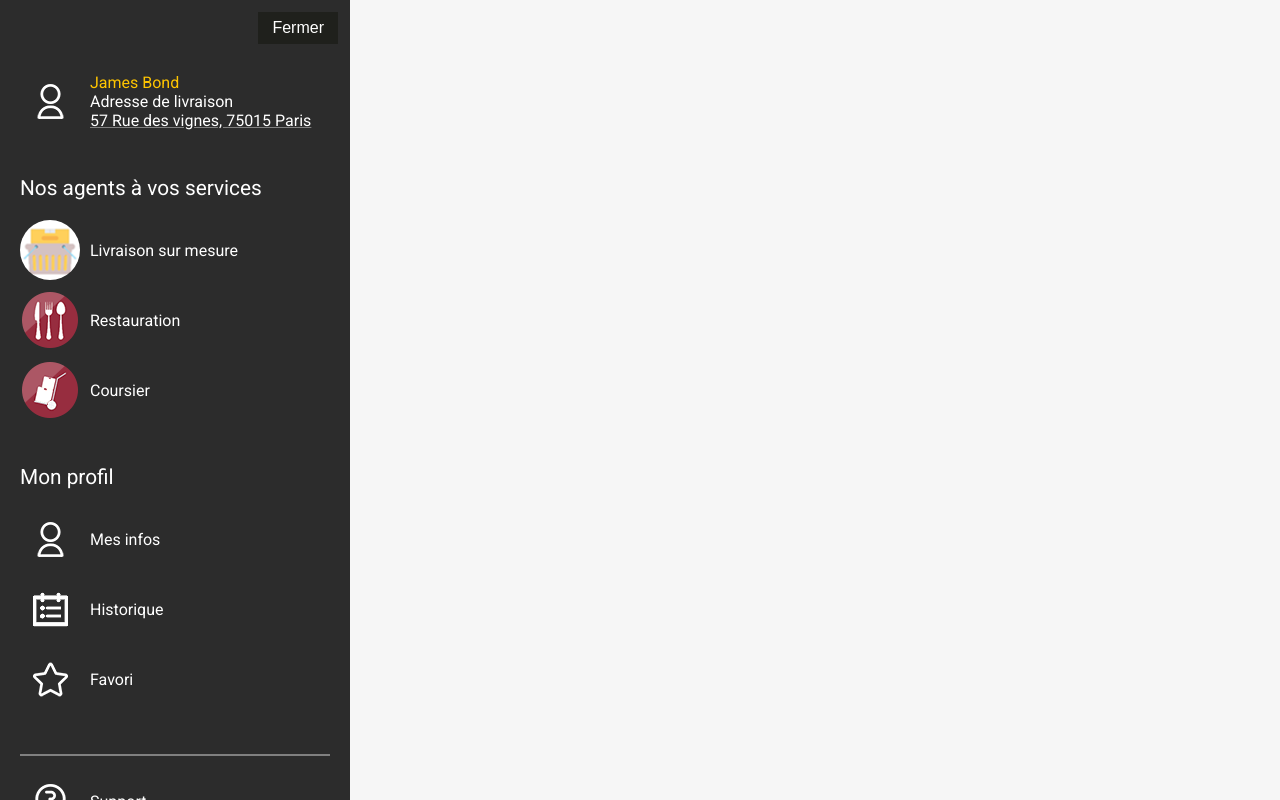
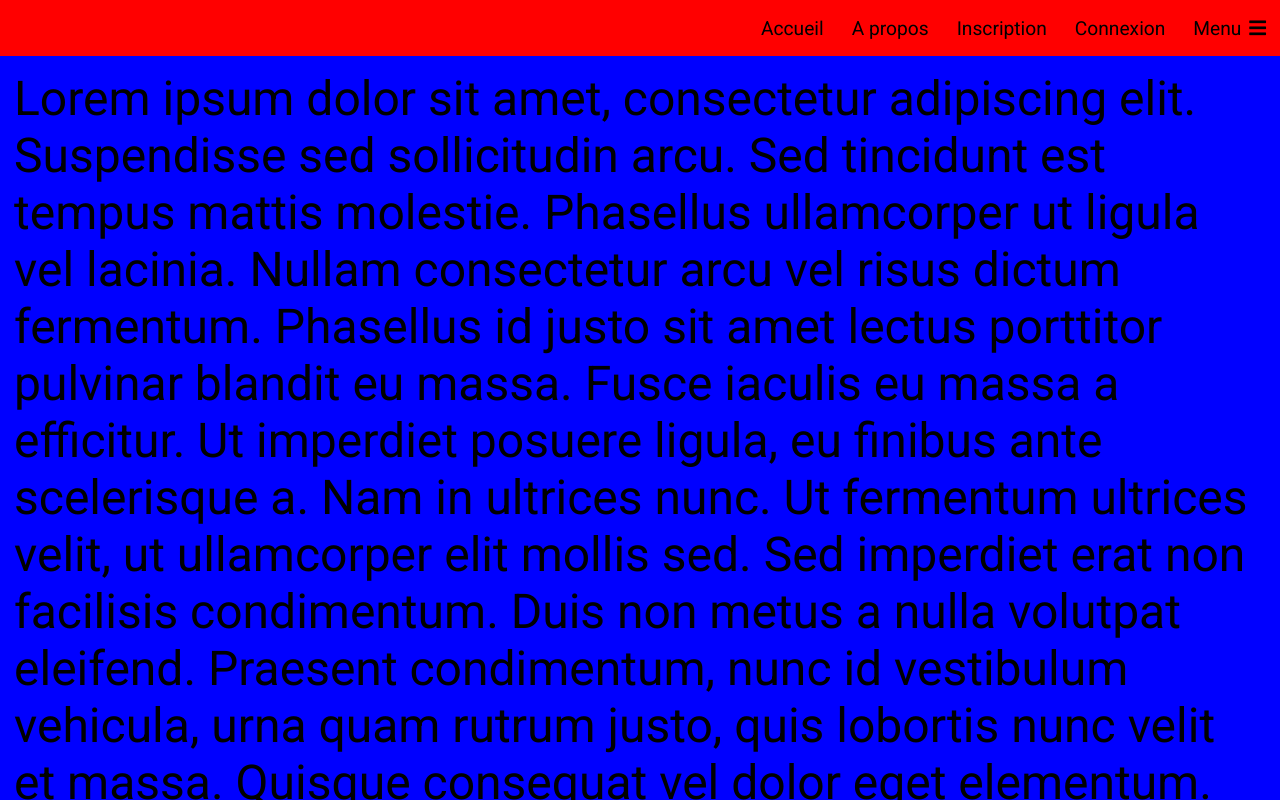
Before and after one commit to musps/reactjs-bts, a React app: page / in a window 1280 px wide. Built offline with nearby package versions, Linux system fonts and the light colour scheme.

Commit message:
add nav bar

```diff
--- a/public/index.html
+++ b/public/index.html
@@ -11,6 +11,8 @@
     <link rel="manifest" href="%PUBLIC_URL%/manifest.json">
     <link rel="shortcut icon" href="%PUBLIC_URL%/favicon.ico">
     <link href="https://fonts.googleapis.com/css?family=Roboto" rel="stylesheet">
+    <link rel="stylesheet" href="https://use.fontawesome.com/releases/v5.0.12/css/all.css" integrity="sha384-G0fIWCsCzJIMAVNQPfjH08cyYaUtMwjJwqiRKxxE/rx96Uroj1BtIQ6MLJuheaO9" crossorigin="anonymous">
+
     <!--
       Notice the use of %PUBLIC_URL% in the tags above.
       It will be replaced with the URL of the `public` folder during the build.
--- a/src/App.css
+++ b/src/App.css
@@ -9,3 +9,97 @@ body {
   border: 0;
   padding: 0;
 }
+
+.navBar {
+  width: 100%;
+  height: 56px;
+  background: red;
+  position: fixed;
+}
+
+.navBar > ul {
+  list-style: none;
+  margin: 0;
+  padding: 0;
+  display: flex;
+  flex-direction: row;
+  justify-content: flex-end;
+  flex-wrap: nowrap;
+  align-items: center;
+  height: 100%;
+}
+
+.navBar > ul > li {
+  margin: 0;
+  padding: 0;
+  padding: 0 14px;
+  font-size: 1.2em;
+  cursor: pointer;
+}
+
+.paddingIcon {
+  padding-left: 3px;
+}
+
+.closeMenuIcon {
+  font-size: 1.2em;
+}
+
+.content {
+  width: 100%;
+  height: calc(100% - 56px);
+  display: flex;
+  flex-direction: row;
+  flex-wrap: nowrap;
+}
+
+.pageSection {
+  flex-grow: 1;
+  background: blue;
+  display: flex;
+  color: black;
+  overflow-y: scroll;
+  height: calc(100vh - 56px);
+  font-size: 3em;
+  padding: 14px;
+  margin: 56px 0 0 0;
+}
+
+/**
+* REPONSIVE MOBILE APP.
+*/
+@media screen and (max-width: 1000px) {
+  .itemMenu {
+    display: none;
+  }
+  .navBarFullScreenItems.isOpen {
+    display: initial;
+  }
+}
+
+.navBarFullScreenItems {
+  width: 100%;
+  height: calc(100vh - 56px);
+  margin: 56px 0 0 0;
+  background: red;
+  position: fixed;
+  z-index: 2;
+  display: none;
+}
+.navBarFullScreenItems > ul {
+  list-style: none;
+  margin: 0;
+  padding: 0 0 0 100px;
+  display: flex;
+  flex-direction: column;
+  justify-content: center;
+  flex-wrap: nowrap;
+  align-items: center;
+  height: 100%;
+}
+.navBarFullScreenItems > ul > li {
+  margin: 0;
+  padding: 14px;
+  font-size: 1.2em;
+  cursor: pointer;
+}
--- /dev/null
+++ b/src/Bootstrap/Components/NavBar/index.js
@@ -0,0 +1,44 @@
+import React, { Component } from 'react'
+import styles, { ItemListMobileCSS } from './styles'
+
+export const ItemList = ({children}) => (
+  <styles.itemList>
+    {children}
+  </styles.itemList>
+)
+
+export const Item = ({label, hideMobile}) => (
+  <styles.item hideMobile={hideMobile}>{label}</styles.item>
+)
+
+export const ItemMenu = ({onClick}) => (
+  <styles.item onClick={onClick}>
+    Menu <i className="fas fa-bars paddingIcon"></i>
+  </styles.item>
+)
+
+export const ItemListMobileContainer = ({children, isOpen}) => (
+  <ItemListMobileCSS.main isOpen={isOpen}>
+    {children}
+  </ItemListMobileCSS.main>
+)
+
+export const ItemListMobile = ({children}) => (
+  <ItemListMobileCSS.list>
+    {children}
+  </ItemListMobileCSS.list>
+)
+
+export const ItemMobile = ({label}) => (
+  <ItemListMobileCSS.item>
+    {label}
+  </ItemListMobileCSS.item>
+)
+
+const NavBar = ({children}) => (
+  <styles.main>
+    {children}
+  </styles.main>
+)
+
+export default NavBar
--- /dev/null
+++ b/src/Bootstrap/Components/NavBar/styles.js
@@ -0,0 +1,75 @@
+import styled, { css } from 'styled-components';
+
+const mediaQueries = {
+  mobile: (...args) => {
+    return css`
+      @media screen and (max-width: 1000px) {
+        ${css(...args)}
+      }
+    `
+  }
+}
+
+const Styles = {
+  main: styled.div`
+    width: 100%;
+    height: 56px;
+    background: red;
+    position: fixed;
+  `,
+  itemList: styled.ul`
+    list-style: none;
+    margin: 0;
+    padding: 0;
+    display: flex;
+    flex-direction: row;
+    justify-content: flex-end;
+    flex-wrap: nowrap;
+    align-items: center;
+    height: 100%;
+  `,
+  item: styled.ul`
+    margin: 0;
+    padding: 0;
+    padding: 0 14px;
+    font-size: 1.2em;
+    cursor: pointer;
+    ${props => props.hideMobile && mediaQueries.mobile`
+      display: none;
+    `}
+  `
+}
+
+export const ItemListMobileCSS = {
+  main: styled.div`
+    width: 100%;
+    height: calc(100vh - 56px);
+    margin: 56px 0 0 0;
+    background: red;
+    position: fixed;
+    z-index: 2;
+    display: none;
+    ${props => props.isOpen && mediaQueries.mobile`
+      display: initial;
+    `}
+  `,
+  list: styled.ul`
+    list-style: none;
+    margin: 0;
+    padding: 0 0 0 0;
+    display: flex;
+    flex-direction: column;
+    justify-content: center;
+    flex-wrap: nowrap;
+    align-items: center;
+    height: 100%;
+  `,
+  item: styled.li`
+    margin: 0;
+    padding: 14px;
+    font-size: 2em;
+    cursor: pointer;
+  `
+}
+
+export default Styles
--- a/src/Bootstrap/Components/SideBar/index.js
+++ b/src/Bootstrap/Components/SideBar/index.js
@@ -13,7 +13,7 @@ export const HandlerButton = ({open, close, current, onClick}) => {
   return (
     <HandlerButtonCSS.main>
       <HandlerButtonCSS.trigger onClick={onClick}>
-        {_current}
+        <i className={`fas ${current ? 'fa-times' : 'fa-bars'} closeMenuIcon`}></i>
       </HandlerButtonCSS.trigger>
     </HandlerButtonCSS.main>
   )
--- a/src/Bootstrap/Components/SideBar/styles.js
+++ b/src/Bootstrap/Components/SideBar/styles.js
@@ -8,10 +8,10 @@ const SideBar = {
     flex-wrap: nowrap;
     color: white;
     width: ${props => props.current ? '350px' : '100px'};
+    min-width: ${props => props.current ? '350px' : '100px'};
     transition: 0.3s;
-
     height: 100vh;
-    position: absolute;
+    z-index: 1;
   `,
   content: styled.div`
     width: 100%;
@@ -38,6 +38,11 @@ const SideBar = {
 export const HandlerButtonCSS = {
   main: styled.div`
     margin: 0 0 7px 0;
+    height: 56px;
+    min-height: 56px;
+    display: flex;
+    justify-content: flex-end;
+    align-items: center;
   `,
   trigger: styled.button`
     background: #1F201C;
@@ -45,8 +50,10 @@ export const HandlerButtonCSS = {
     float: right;
     cursor: pointer;
     border: 0;
-    padding: 7px 14px;
-    margin: 12px 12px 0 12px;
+    height: 42px;
+    line-height: 42px;
+    padding: 0 13px;
+    margin: 0 13px 0 0;
     font-size: 1rem;
   `
 }
@@ -93,11 +100,11 @@ export const ItemCSS = {
     min-width: 60px;
     height: 60px;
     min-height: 60px;
-    border: 2px solid transparent;
+    border: 2px solid white;
     border-radius: 50%;
     background-position: center;
     background-repeat: no-repeat;
-    background-image: url('${props => props.srcIcon ? props.srcIcon : ''}');
+    /* background-image: url('${props => props.srcIcon ? props.srcIcon : ''}'); */
     cursor: pointer;
   `,
   label: styled.label`
--- /dev/null
+++ b/src/Containers/TopMenu.js
@@ -0,0 +1,46 @@
+import React, { Component } from 'react'
+import { withApp } from '@bt/Wrappers/AppWrapper'
+import NavBar, {
+  ItemListMobileContainer,
+  ItemListMobile,
+  ItemMobile,
+  ItemList,
+  ItemMenu,
+  Item
+} from '@bt/Components/NavBar'
+
+const MobileMenu = ({isOpen}) => (
+  <ItemListMobileContainer isOpen={isOpen}>
+    <ItemListMobile>
+      <ItemMobile label='Accueil' />
+      <ItemMobile label='A propos' />
+      <ItemMobile label='Inscription' />
+      <ItemMobile label='Connexion' />
+    </ItemListMobile>
+  </ItemListMobileContainer>
+)
+
+const DesktopMenu = ({onClick}) => (
+  <ItemList>
+    <Item label='Accueil' hideMobile={true} />
+    <Item label='A propos' hideMobile={true} />
+    <Item label='Inscription' hideMobile={true} />
+    <Item label='Connexion' hideMobile={true} />
+    <ItemMenu onClick={onClick}/>
+  </ItemList>
+)
+
+const TopMenu = props => {
+  const onClick = () => {
+    props.actions.updateData('topMenu', props.data.topMenu === true ? false : true)
+  }
+
+  return (
+    <NavBar isOpen={props.data.topMenu}>
+      <MobileMenu isOpen={props.data.topMenu} />
+      <DesktopMenu onClick={onClick} />
+    </NavBar>
+  )
+}
+
+export default withApp(TopMenu)
--- a/src/Pages/Home/index.js
+++ b/src/Pages/Home/index.js
@@ -1,6 +1,28 @@
 import React, { Component } from 'react'
 import { withApp } from '@bt/Wrappers/AppWrapper'
 import LeftMenu from '@/Components/LeftMenu'
+import NavBar from '@bt/Components/NavBar'
+import TopMenu from '@/Containers/TopMenu'
+
+const Content = ({children}) => (
+  <div className="content">
+    {children}
+  </div>
+)
+
+const PageSection = () => (
+  <div className="pageSection">
+Lorem ipsum dolor sit amet, consectetur adipiscing elit. Suspendisse sed sollicitudin arcu. Sed tincidunt est tempus mattis molestie. Phasellus ullamcorper ut ligula vel lacinia. Nullam consectetur arcu vel risus dictum fermentum. Phasellus id justo sit amet lectus porttitor pulvinar blandit eu massa. Fusce iaculis eu massa a efficitur. Ut imperdiet posuere ligula, eu finibus ante scelerisque a. Nam in ultrices nunc. Ut fermentum ultrices velit, ut ullamcorper elit mollis sed. Sed imperdiet erat non facilisis condimentum. Duis non metus a nulla volutpat eleifend. Praesent condimentum, nunc id vestibulum vehicula, urna quam rutrum justo, quis lobortis nunc velit et massa. Quisque consequat vel dolor eget elementum. Vivamus tempus, quam nec volutpat viverra, ex mi sagittis purus, quis ultrices sapien elit nec justo. Maecenas euismod magna eget augue auctor, sed feugiat dolor pellentesque. In quis purus ut leo cursus interdum vitae vel nisi.
+
+In ornare lacinia metus. Lorem ipsum dolor sit amet, consectetur adipiscing elit. Aliquam nulla velit, aliquam sit amet urna quis, egestas pellentesque nisl. Ut lobortis, mi at ultricies elementum, eros risus tincidunt urna, ac luctus nibh neque in dolor. Nullam luctus rutrum dictum. Phasellus condimentum pellentesque leo sit amet faucibus. Nunc eu ex non magna facilisis malesuada a ac neque. Donec interdum metus a nisi porta ornare. In vitae ligula quis massa vestibulum elementum. Vestibulum ligula risus, eleifend vitae ullamcorper quis, sagittis id velit. Donec elementum, mi id laoreet ornare, elit velit condimentum nisl, sagittis posuere justo felis vel arcu. Sed tempor lorem in lorem euismod, quis vulputate elit vulputate. Praesent convallis turpis massa, id posuere risus consectetur sed. Aenean scelerisque odio nec justo convallis bibendum. Nulla posuere sagittis velit, in sagittis justo bibendum at. Nam volutpat ex ex, sit amet sodales orci euismod sit amet.
+
+Nunc sit amet ligula placerat ex venenatis suscipit a et turpis. Aenean sagittis posuere enim, vel scelerisque ex ultricies sed. Phasellus consequat velit id auctor volutpat. Aenean turpis mauris, tristique id luctus ultricies, gravida a lectus. Vivamus nec orci et dolor pellentesque viverra. Nam tempus dapibus tortor ut mollis. Sed euismod orci nibh, non consequat arcu feugiat a. Etiam eu ultrices arcu, quis sagittis justo. Integer interdum dapibus imperdiet.
+
+Phasellus nec gravida sem. Donec porta eros ut odio consequat, a mollis eros ullamcorper. Praesent eget ante eget mi eleifend iaculis. Duis consequat justo vitae dictum convallis. Donec lacinia risus neque, eu tristique ipsum mollis malesuada. Nam accumsan dapibus orci in pharetra. Vestibulum molestie, eros id commodo eleifend, libero nisl ultricies ante, vel vehicula nulla erat aliquet tortor. Mauris in commodo erat, non aliquam ex. Integer consectetur turpis at lacus facilisis, ac placerat elit pharetra. Mauris eu ligula pulvinar, sagittis urna quis, imperdiet sem. Pellentesque faucibus ligula sem, sit amet sagittis elit pulvinar quis.
+
+Suspendisse eleifend velit ut ligula interdum, sed tristique mi imperdiet. Mauris vel dolor ut felis sodales tincidunt. Vivamus malesuada et risus et laoreet. Pellentesque habitant morbi tristique senectus et netus et malesuada fames ac turpis egestas. Pellentesque metus dolor, efficitur a libero id, auctor imperdiet ipsum. Duis vestibulum nisl ac dignissim rhoncus. Praesent id leo risus. Aliquam erat volutpat. Fusce congue quam scelerisque porttitor pretium. Aliquam dictum eros a mauris mollis imperdiet. Nullam vitae lacus vitae nibh congue pulvinar. Mauris imperdiet porttitor sem, eu imperdiet urna pretium quis. Quisque fringilla, neque ac tincidunt fermentum, enim lacus egestas sem, vitae aliquam nibh neque id turpis.
+  </div>
+)
 
 const Home = class Home extends Component {
   constructor(props) {
@@ -10,7 +32,11 @@ const Home = class Home extends Component {
   render () {
     return (
       <div>
-        <LeftMenu />
+        <TopMenu />
+        <Content>
+          <PageSection>
+          </PageSection>
+        </Content>
       </div>
     )
   }
--- a/src/globalData.js
+++ b/src/globalData.js
@@ -1,4 +1,5 @@
 export default {
   'loader': false,
-  'leftMenu': true
+  'leftMenu': false,
+  'topMenu': false
 }
```
Also changed, not shown: src/App.js (+7 -0 lines), src/Pages/Content/index.js (+9 -0 lines).
